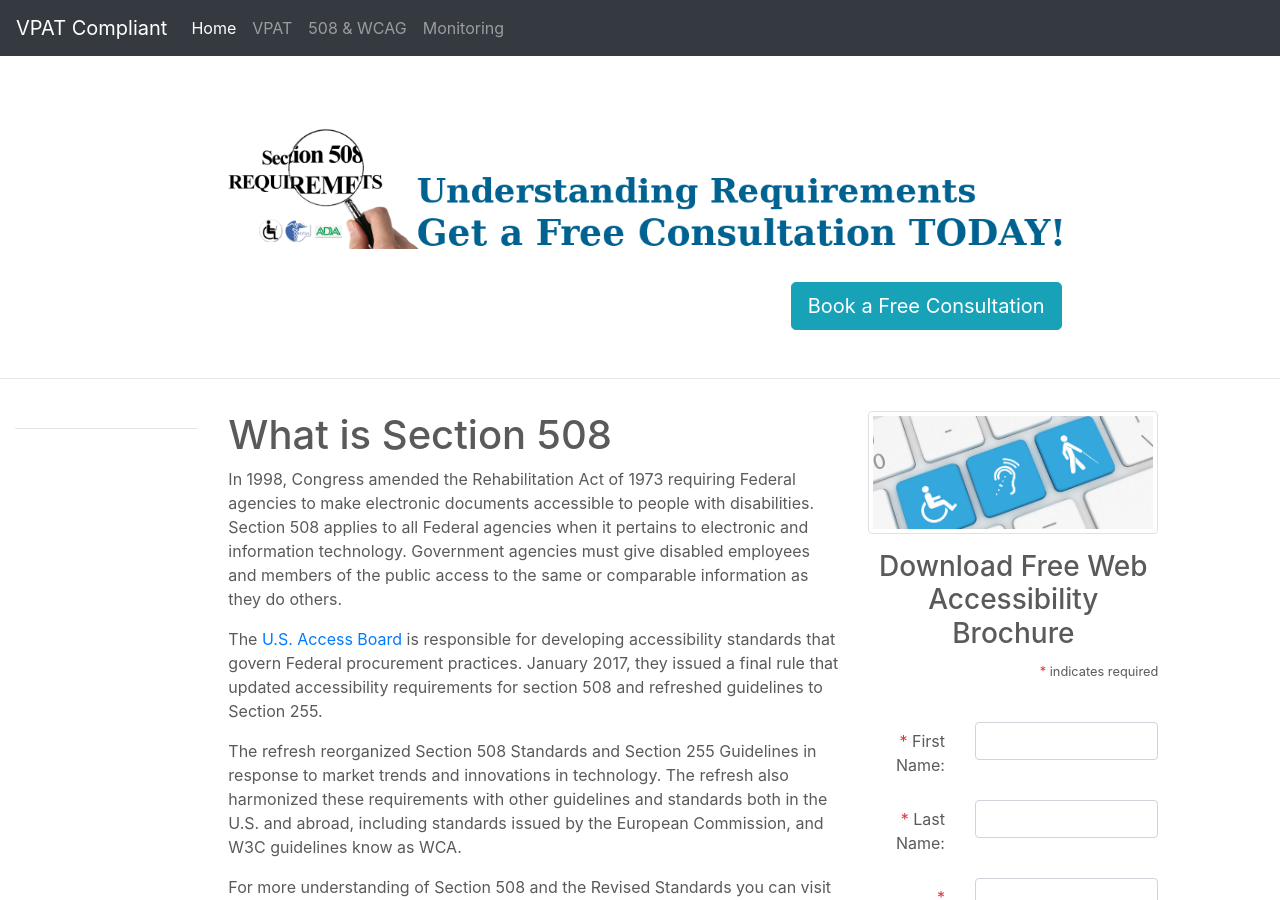
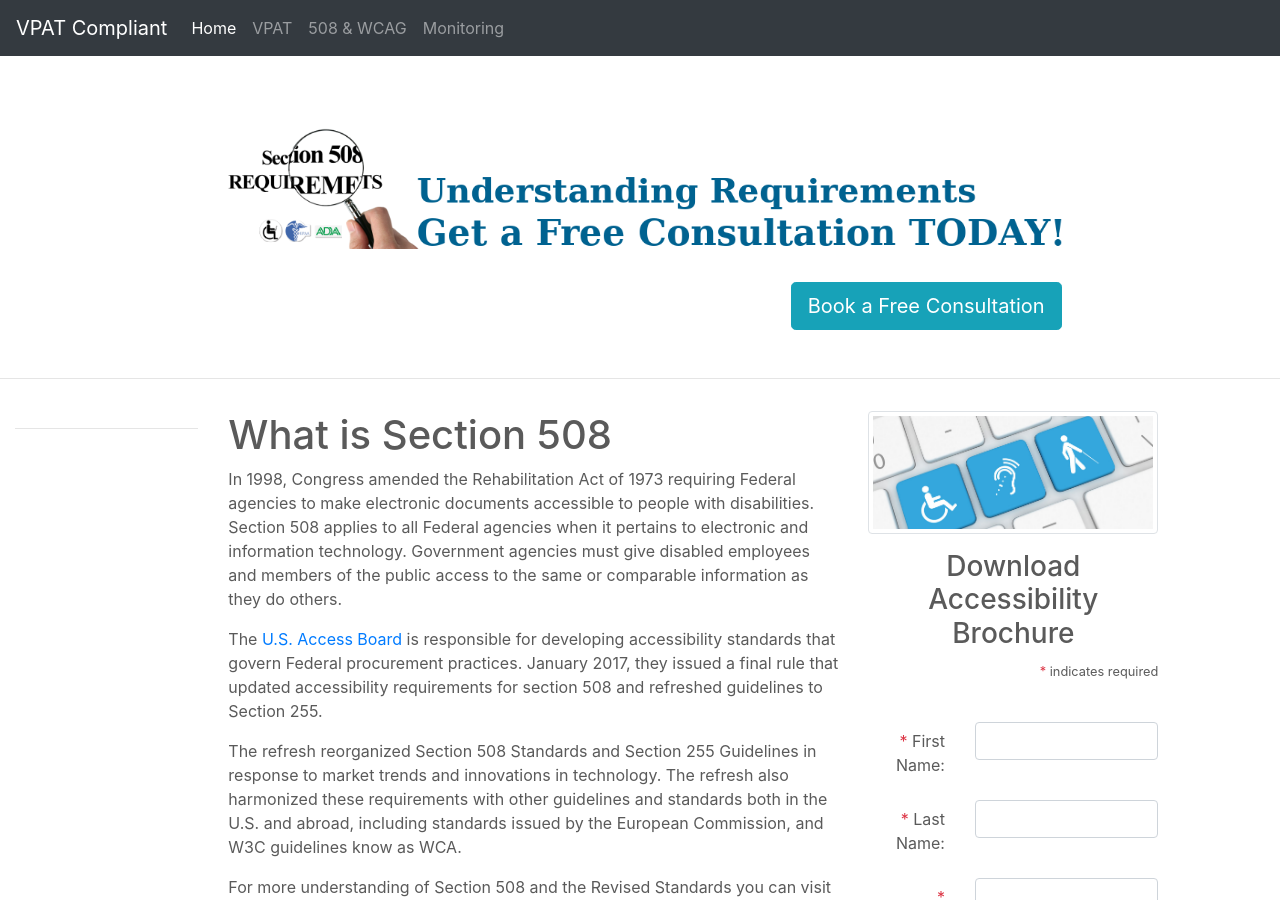
Before and after one commit to Kaffeianted-Kodemonkey/VPAT-Compliant, a Jekyll site: the page built from 508.html, in a window 1280 px wide and 900 px high. Built offline with Jekyll 4.4.1, drawn with Linux system fonts in a browser that asks for light colours; comment, search, counter and statistics services are not loaded.

Commit message:
udate accessibitly Brochure

```diff
--- a/_includes/Web-Accessibility-Brochure.html
+++ b/_includes/Web-Accessibility-Brochure.html
@@ -2,7 +2,7 @@
 <div id="mc_embed_signup">
   <form action="https://kaffeinatedkodemonkey.us11.list-manage.com/subscribe/post?u=25ed2db8c5f44be422ac9503a&amp;id=40ed2cc532" method="post" id="mc-embedded-subscribe-form" name="mc-embedded-subscribe-form" class="validate" target="_blank" novalidate>
     <div id="mc_embed_signup_scroll">
-	     <h3 class="text-center">Download Free Web Accessibility Brochure</h3>
+	     <h3 class="text-center">Download Accessibility Brochure</h3>
        <div class="indicates-required text-right">
          <small><span class="asterisk text-danger text-danger">*</span> indicates required</small/>
         </div>
```
